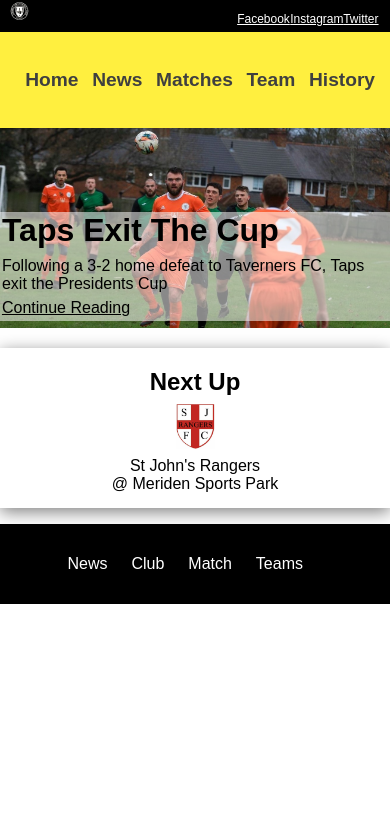
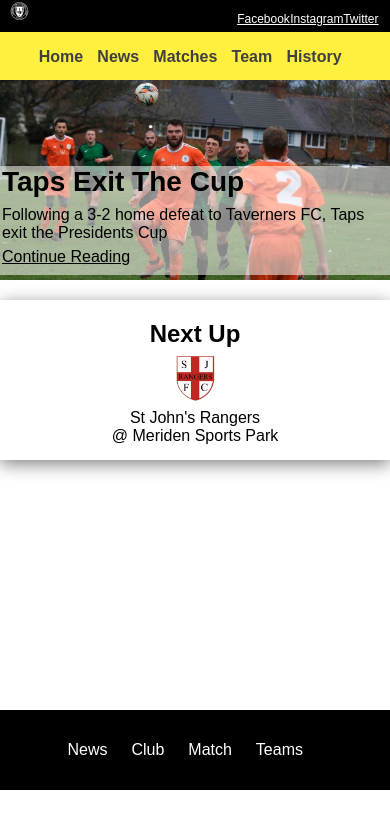
Before and after one commit to chrisfleet1/SolihullTapsFC, a plain HTML site: page index.html in a window 390 px wide. Drawn offline with Linux system fonts and the light colour scheme; a web font is replaced by a local one.

Commit message:
updated styling - media queries updated

```diff
--- a/css/style.css
+++ b/css/style.css
@@ -123,18 +123,24 @@ header nav a:hover {
         z-index: 1;
     }
 
-    .header {
-        height: 3rem;
+    header {
+        height: 1rem;
+        width: auto;
+        align-items: center;
     }
 
-    .header nav {
+    header nav {
         margin-top: 0;
         margin-left: 0;
-        height: 25%;
+        height: 1rem;
+        width: 100%;
+        align-self: center;
     }
 
-    .header nav li {
-        font-size: 40%;
+    header nav li {
+        font-size: 1rem;
+        align-self: center;
+        width: auto;
     }
 }
 
@@ -206,9 +212,10 @@ header nav a:hover {
 }
 
 
+
 @media screen and (max-width: 480px) {
     .container-banner-text {
-        bottom: 62%;
+        bottom: 67.4%;
         width: 100%;
         height: 12%;
         margin-left: 0;
@@ -216,7 +223,8 @@ header nav a:hover {
     }
 
     .container-latest-news-header {
-        font-size: 2rem;
+        font-size: 1.75rem;
+        font-weight: 700;
     }
 
     .container-caption {
@@ -263,6 +271,7 @@ header nav a:hover {
     padding-bottom: 2%;
 }
 
+
 @media screen and (max-width: 480px) {
     .fixture-container {
         height: 10em;
@@ -271,6 +280,7 @@ header nav a:hover {
         margin-left: 0;
         margin-right: 0;
         border: 0;
+        margin-bottom: 250px;
     }
 
     .fixture {
@@ -299,6 +309,7 @@ footer .footer-nav-links {
 @media screen and (max-width: 480px) {
     footer {
         height: 5rem;
+        width: auto;
         align-items: center;
     }
 
```
